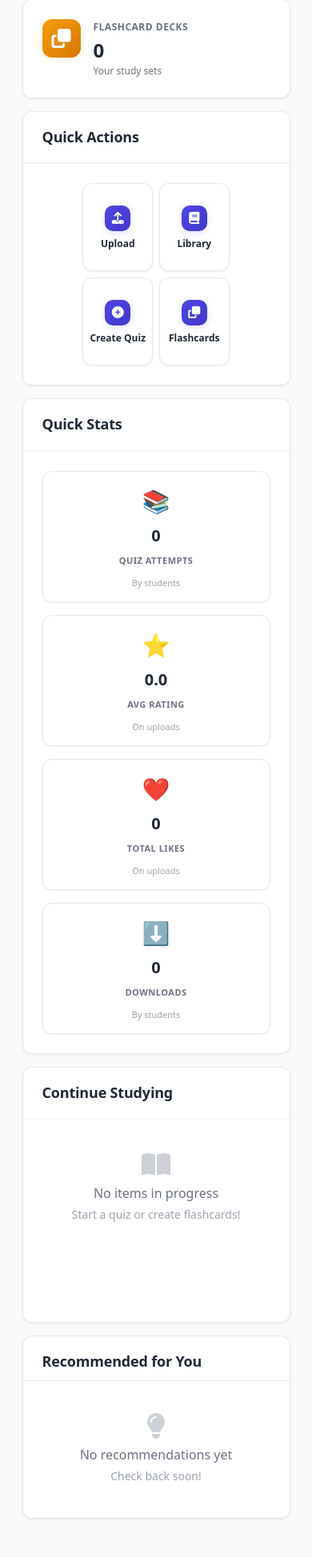
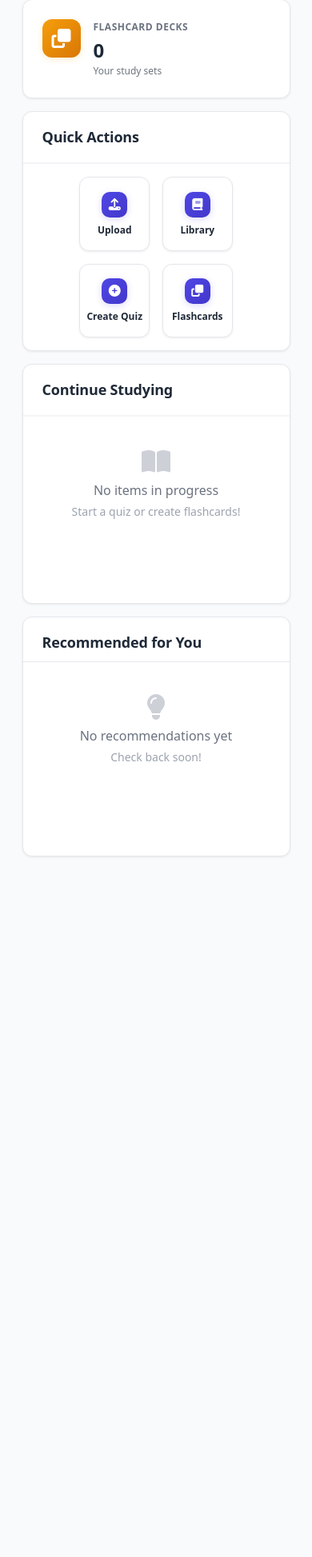
Before and after one commit to cdanpc/CSIT327-G5-PaperTrail, a Django app: template templates/accounts/student_dashboard.html in a window 390 px wide. Shown: the part 859-2806 px from the top of the page at 80% size. After the commit the page ends 1930 px from the top, so only its background shows below. Run offline with Django 5.2, Linux system fonts and the light colour scheme; the template is opened without the code that fills it, so the values that code supplies are empty; some libraries are stand-ins or nearby versions.

Commit message:
Castillo(config): adjusted UI for student dashboard

```diff
--- a/templates/accounts/student_dashboard.html
+++ b/templates/accounts/student_dashboard.html
@@ -30,6 +30,83 @@
 .delay-2 { animation-delay: 0.2s; }
 .delay-3 { animation-delay: 0.3s; }
 .delay-4 { animation-delay: 0.4s; }
+
+/* Custom Grid Layout Override */
+.dashboard-grid-container {
+    display: grid;
+    grid-template-columns: 1fr 1fr 1fr;
+    grid-template-rows: 1fr;
+    gap: 1rem;
+    margin-bottom: 2rem;
+    grid-template-areas:
+        "quick-actions continue-studying recommended";
+}
+
+/* Uniform Card Height */
+.dashboard-grid-container .card {
+    height: 500px;
+    max-height: 500px;
+    display: flex;
+    flex-direction: column;
+}
+
+.dashboard-grid-container .card-body {
+    flex: 1;
+    overflow-y: auto;
+    padding: 1rem;
+}
+
+/* Quick Actions Layout Adjustment */
+.quick-actions-body {
+    height: 100%;
+}
+
+.qa-grid {
+    display: grid;
+    grid-template-columns: 1fr 1fr; /* 2 columns */
+    grid-template-rows: 1fr 1fr; /* 2 rows */
+    gap: 1rem;
+    height: 100%;
+    padding: 0;
+}
+
+.qa-tile {
+    height: 100%;
+    display: flex;
+    flex-direction: column;
+    justify-content: center;
+    align-items: center;
+    width: 100%;
+}
+
+/* Responsive adjustments */
+@media (max-width: 991px) {
+    .dashboard-grid-container {
+        grid-template-columns: 1fr 1fr;
+        grid-template-rows: auto;
+        grid-template-areas:
+            "quick-actions quick-actions"
+            "continue-studying recommended";
+    }
+    .dashboard-grid-container .card {
+        height: 400px; /* Slightly shorter on tablets */
+    }
+}
+
+@media (max-width: 768px) {
+    .dashboard-grid-container {
+        grid-template-columns: 1fr;
+        grid-template-rows: auto;
+        grid-template-areas:
+            "quick-actions"
+            "continue-studying"
+            "recommended";
+    }
+    .dashboard-grid-container .card {
+        height: auto;
+        min-height: 300px;
+    }
+}
 </style>
 {% endblock %}
 
@@ -135,43 +212,6 @@
                         <div class="qa-icon"><i class="fas fa-clone"></i></div>
                         <div class="qa-title">Flashcards</div>
                     </a>
-                </div>
-            </div>
-        </div>
-    </div>
-
-    <!-- Quick Stats -->
-    <div class="grid-item grid-quick-stats">
-        <div class="card dashboard-card quick-stats-card h-100">
-            <div class="card-header">
-                <h5 class="card-title mb-0">Quick Stats</h5>
-            </div>
-            <div class="card-body">
-                <div class="quick-stats-grid">
-                    <div class="quick-stat-card">
-                        <div class="quick-stat-icon time">📚</div>
-                        <div class="quick-stat-value">{{ quiz_attempts|default:0 }}</div>
-                        <div class="quick-stat-label">Quiz Attempts</div>
-                        <div class="quick-stat-sublabel">By students</div>
-                    </div>
-                    <div class="quick-stat-card">
-                        <div class="quick-stat-icon rating">⭐</div>
-                        <div class="quick-stat-value">{{ avg_rating|floatformat:1|default:"0.0" }}</div>
-                        <div class="quick-stat-label">Avg Rating</div>
-                        <div class="quick-stat-sublabel">On uploads</div>
-                    </div>
-                    <div class="quick-stat-card">
-                        <div class="quick-stat-icon likes">❤️</div>
-                        <div class="quick-stat-value">{{ total_likes|default:0 }}</div>
-                        <div class="quick-stat-label">Total Likes</div>
-                        <div class="quick-stat-sublabel">On uploads</div>
-                    </div>
-                    <div class="quick-stat-card">
-                        <div class="quick-stat-icon downloads">⬇️</div>
-                        <div class="quick-stat-value">{{ total_downloads|default:0 }}</div>
-                        <div class="quick-stat-label">Downloads</div>
-                        <div class="quick-stat-sublabel">By students</div>
-                    </div>
                 </div>
             </div>
         </div>
```
